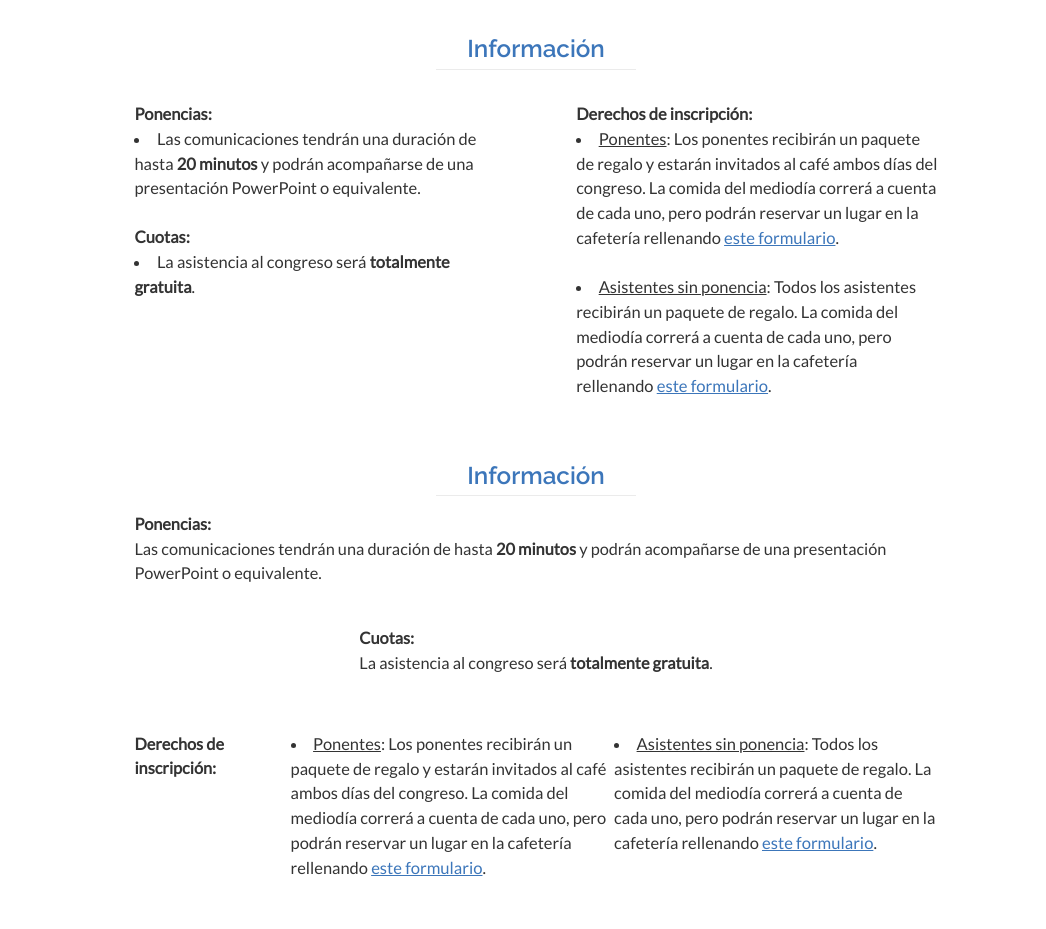
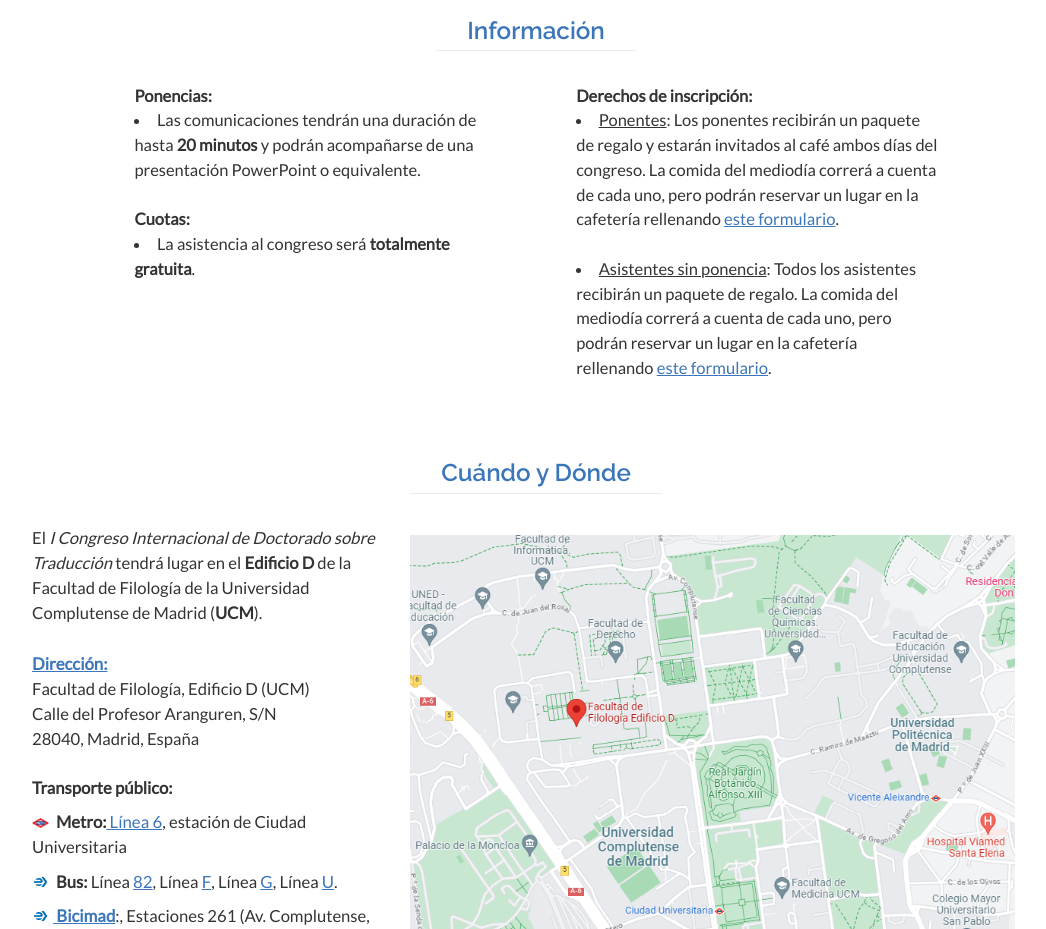
Before and after one commit to ucmcidt/ucmcidt.github.io, a plain HTML site: page index.html in a window 1280 px wide. Shown: the part 1711-2640 px from the top of the page, without its empty margins (104-1150 px from the left). Drawn offline with Linux system fonts and the light colour scheme.

Commit message:
version 0.9.1

```diff
--- a/index.html
+++ b/index.html
@@ -39,15 +39,10 @@
 
 
 
-<<<<<<< HEAD
 
 <link href="/scss/app.min.72e436201f87c548deefb6627a1f242f612e51b7895f104339c785440babfdde.css" rel="stylesheet" />
 <link href="/scss/index.min.efe67ad4dd291eaa39cbfe526fd9ab49a61e22fbc429dc8247af93a81c0b7061.css" rel="stylesheet" />
 
-=======
-<link href="/scss/app.min.72e436201f87c548deefb6627a1f242f612e51b7895f104339c785440babfdde.css" rel="stylesheet" />
-<link href="/scss/index.min.efe67ad4dd291eaa39cbfe526fd9ab49a61e22fbc429dc8247af93a81c0b7061.css" rel="stylesheet" />
->>>>>>> e79ed9ce0aa0da7f912ef96be7ea04f490ea4813
 
 
 
@@ -238,75 +233,10 @@
       Para recibir un certificado de asistencia, será necesario estar inscrito como oyente y cumplimentar la hoja de firmas del congreso. Los ponentes recibirán, además, un certificado de comunicación.
     </p>
   </div>
-</section>
-
-<section id="conference0" class="section conference">
-    <div class="section__header">
-      <h2 class="section__header__title">Información</h2>
-    </div>
-
-    <div class="section__content conference__content">
-
-      <div class="conference__content__format">
-          <p><strong>Ponencias:</strong></p>
-          <ul>
-            <li> Las comunicaciones tendrán una duración de hasta <b> 20 minutos</b> y podrán acompañarse de una presentación PowerPoint o equivalente.<br>
-</li>
-          </ul><br>
-
-          <p><strong>Cuotas:</strong></p>
-          <ul>
-		<li>La asistencia al congreso será <b>totalmente gratuita</b>.<br></li>
-          </ul><br>
-      </div>
-
-      <div class="conference__content__date">
-        <p><strong>Derechos de inscripción:<br></strong></p>
-        <ul>
-        <li> <u>Ponentes</u>: Los ponentes recibirán un paquete de regalo y estarán invitados al café ambos días del congreso. La comida del mediodía correrá a cuenta de cada uno, pero podrán reservar un lugar en la cafetería rellenando <a href=https://forms.gle/GRQvTrSnWPEY3dJB6 target="_blank">este formulario</a>.</li><br>
-        <li><u>Asistentes sin ponencia</u>: Todos los asistentes recibirán un paquete de regalo. La comida del mediodía correrá a cuenta de cada uno, pero podrán reservar un lugar en la cafetería rellenando <a href=https://forms.gle/GRQvTrSnWPEY3dJB6 target="_blank">este formulario</a>.</li><br>
-        </ul>
-      </div>
-
-    </div>
 
 </section>
 
-<section id="information" class="section data_challenge">
-  <div class="section__header">
-    <h2 class="section__header__title">Información</h2>
-  </div>
-
-  <div class="section__content__item data_challenge__description">
-    <p><strong>Ponencias:<br></strong>
-    Las comunicaciones tendrán una duración de hasta <b> 20 minutos</b> y podrán acompañarse de una presentación PowerPoint o equivalente.<br><br>
-    </p>
-  </div>
-
-  <div class="section__content__item data_challenge__description">
-    <p style="text-align: left;"><strong>Cuotas:<br></strong>
-    La asistencia al congreso será <b>totalmente gratuita</b>.<br><br></p>
-  </div>
-
-  <div class="section__content data_challenge__content">
-
-    <p><strong>Derechos de inscripción:<br></strong></p><br>
-
-    <div class="data_challenge__content__format">
-      <ul>
-        <li> <u>Ponentes</u>: Los ponentes recibirán un paquete de regalo y estarán invitados al café ambos días del congreso. La comida del mediodía correrá a cuenta de cada uno, pero podrán reservar un lugar en la cafetería rellenando <a href=https://forms.gle/GRQvTrSnWPEY3dJB6 target="_blank">este formulario</a>.</li><br>
-      </ul>
-    </div>
-    <div class="data_challenge__content__date">
-      <ul>
-        <li><u>Asistentes sin ponencia</u>: Todos los asistentes recibirán un paquete de regalo. La comida del mediodía correrá a cuenta de cada uno, pero podrán reservar un lugar en la cafetería rellenando <a href=https://forms.gle/GRQvTrSnWPEY3dJB6 target="_blank">este formulario</a>.</li><br>
-      </ul>
-    </div>
-  </div>
-
-</section>
-
-<section id="information" class="section conference">
+    <section id="information" class="section conference">
   <div class="section__header">
     <h2 class="section__header__title">Información</h2>
   </div>
@@ -500,14 +430,14 @@
         <p><strong>Internacionales:</strong></p>
         <li>Luise von Flotow, UOttawa, Canadá <br></li>
         <li>Iván Villanueva UPC, Perú<br></li>
-        <li>Olivia Cockburn, UCL, Reino Unido<br></li>
+        <li>Olivia Cockburn, UCL, Reino Unido<br><br></li>
       </ul>
       <ul>
         <p><strong>Externos:</strong></p>
         <li>María Pilar Martino Alba, URJC, España<br></li>
         <li>Ingrid Cáceres Würsig, UAH, España<br></li>
         <li>María Teresa Sánchez Nieto, UVA, España<br></li>
-        <li>Elizabete Manterola, UPV/EHU, España <br></li>
+        <li>Elizabete Manterola, UPV/EHU, España <br><br></li>
       </ul>
       <ul>
         <p><strong>UCM:</strong></p>
@@ -531,16 +461,15 @@
     </div>
 
     <div class="section__content_entities">
-        <p><strong>Entidades Organizadoras:</strong></p>
         <ul>
+            <p><strong><br>Entidades Organizadoras:</strong></p>
             <li>Universidad Complutense de Madrid (UCM)</li>
             <li>Doctorado en Lingüística Teórica y Aplicada, UCM</li>
             <li>Doctorado en Estudios Literarios, UCM</li>
             <li>Departamento ERFITEI, UCM</li><br>
 
             <p><strong>Entidades Colaboradoras:</strong></p>
-                Vicedecanato de Investigación de la Facultad de Filología, UCM
-
+            <li>Vicedecanato de Investigación de la Facultad de Filología, UCM</li><br>
         </ul>
     </div>
 
```
Also changed, not shown: en/index.html (+18 -10 lines).
